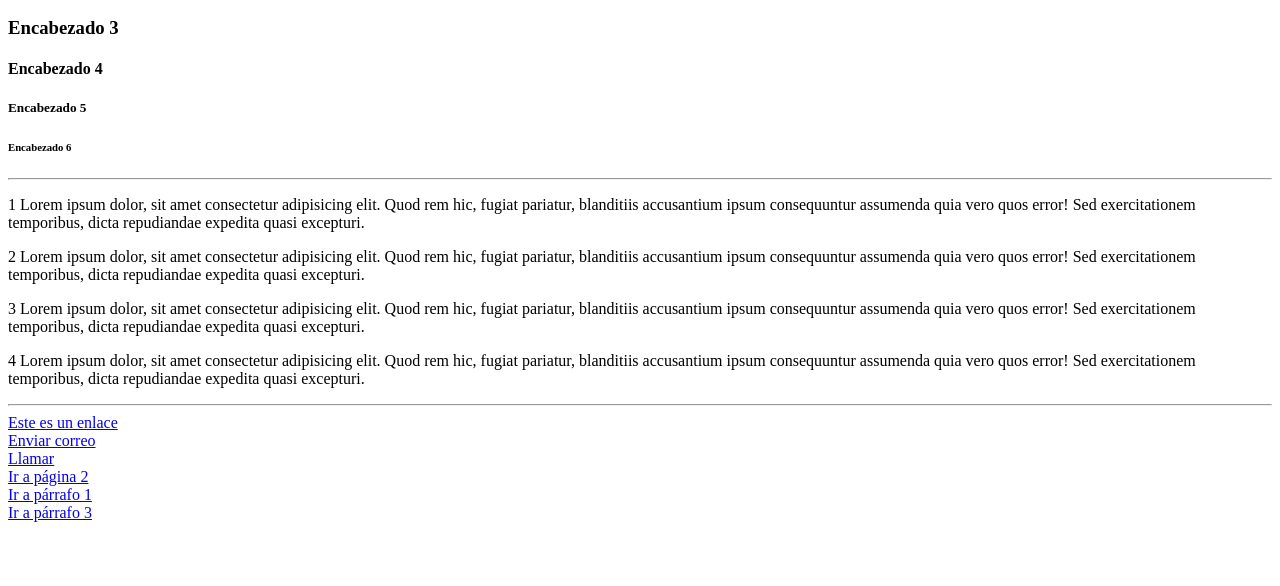
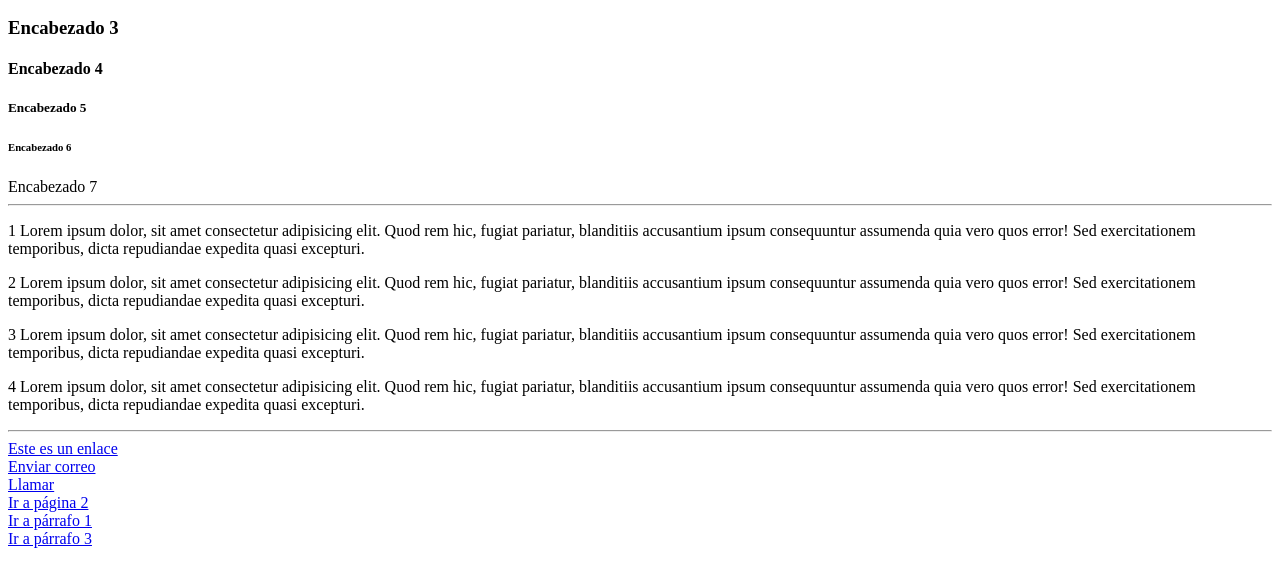
Before and after one commit to alineO12/generation-ch16, a plain HTML site: page 2-Intro-web/2-html/index.html in a window 1280 px wide. Shown: the part 110-696 px from the top of the page. Drawn offline with Linux system fonts and the light colour scheme.

Commit message:
Actualización

```diff
--- a/2-Intro-web/2-html/index.html
+++ b/2-Intro-web/2-html/index.html
@@ -15,6 +15,7 @@
     <h4>Encabezado 4</h4>
     <h5>Encabezado 5</h5>
     <h6>Encabezado 6</h6>
+    <h7>Encabezado 7</h7>
 
     <hr>
 
```
